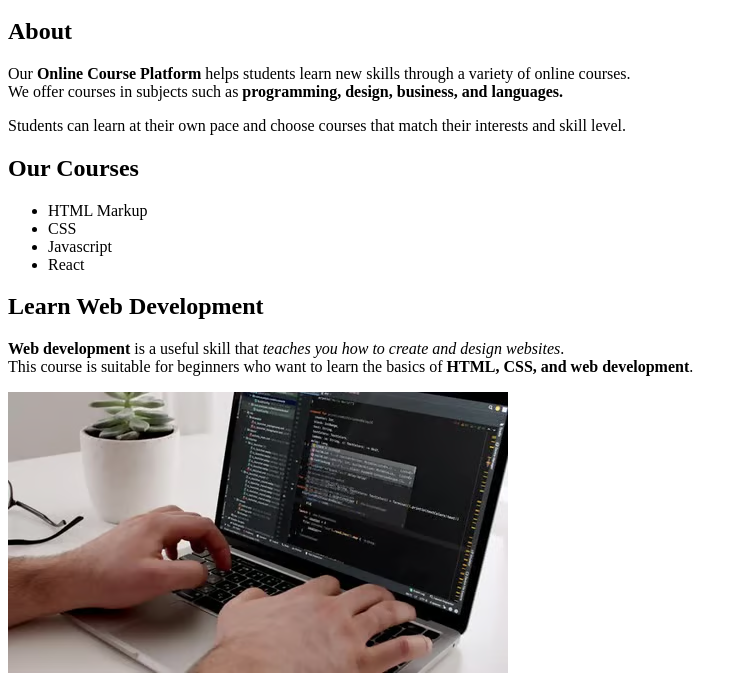
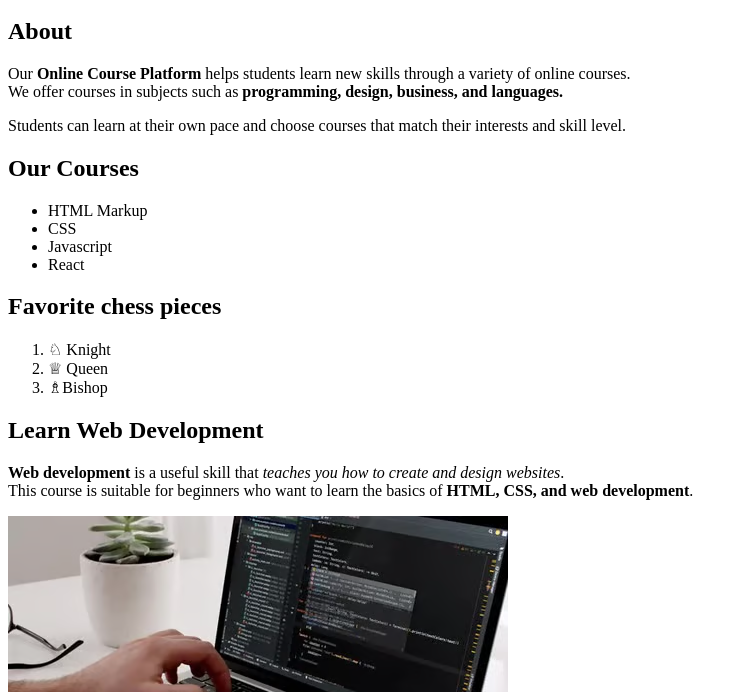
Before and after one commit to DatoGagua94/Online-Course-Platform, a plain HTML site: page Index.html in a window 1280 px wide. Shown: the part 100-792 px from the top of the page, without its empty margins (0-748 px from the left). Drawn offline with Linux system fonts and the light colour scheme.

Commit message:
Added the favorite chess pieces section that i forgot

```diff
--- a/Index.html
+++ b/Index.html
@@ -28,6 +28,13 @@
                 <li>Javascript</li>
                 <li>React</li>
             </ul>
+
+            <h2>Favorite chess pieces</h2>
+            <ol>
+                <li>♘ Knight</li>
+                <li>♕ Queen</li>
+                <li>♗Bishop</li>
+            </ol>
 
             <article>
                 <h2>Learn Web Development</h2>
```
